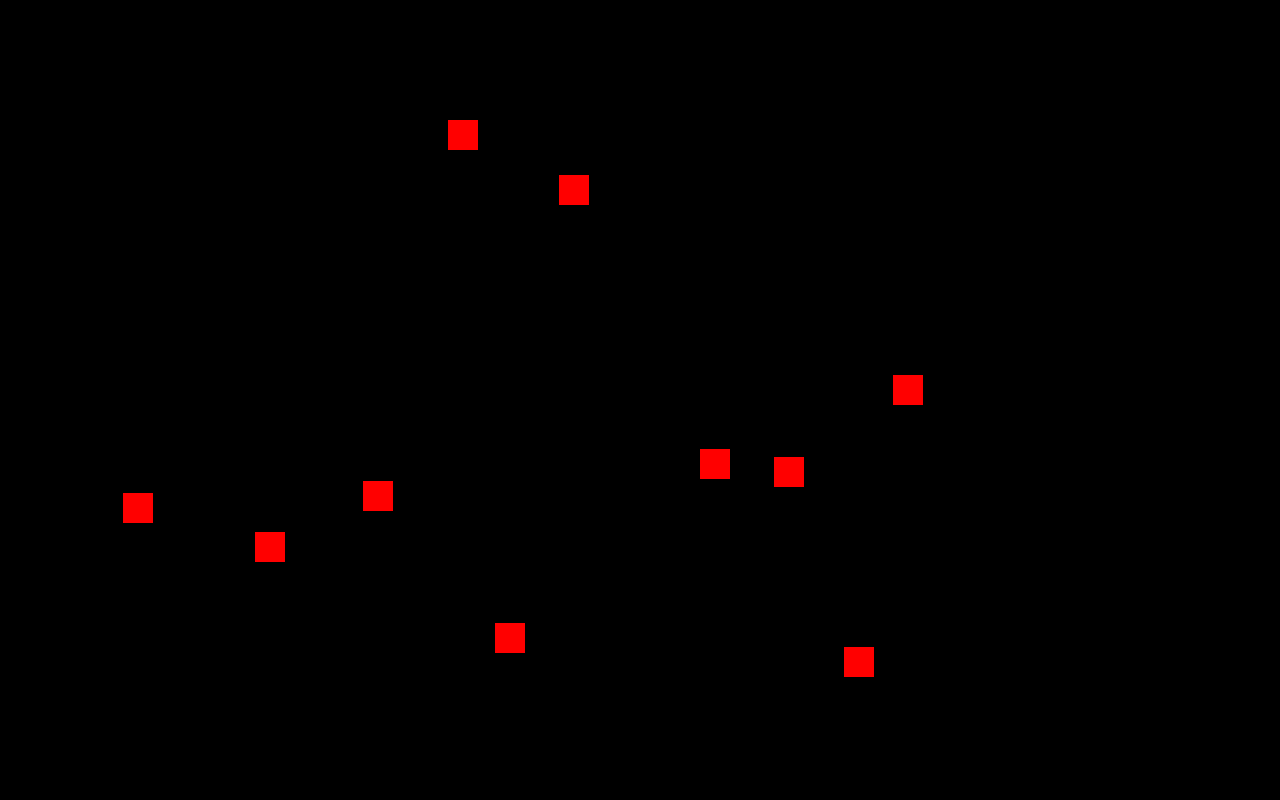
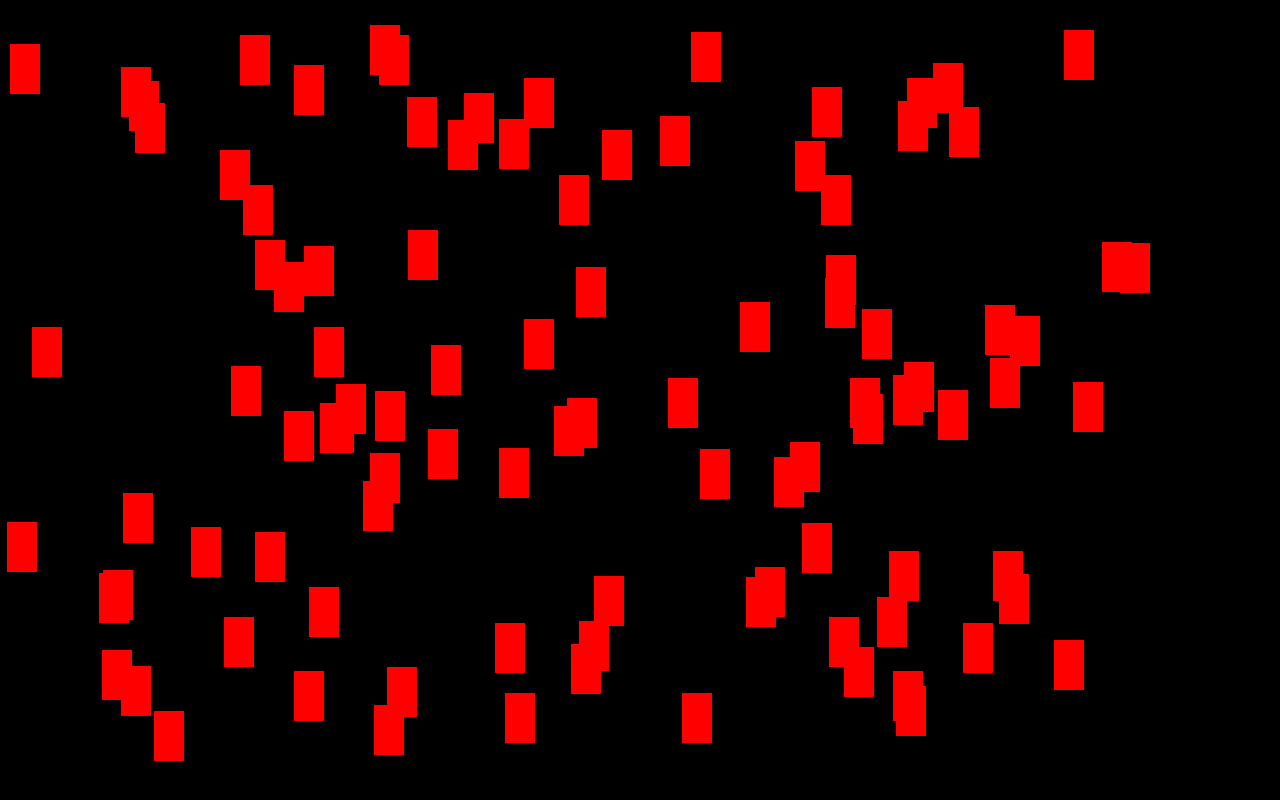
Before and after one commit to BuildMe-100/Micro, a plain HTML site: page index.html in a window 1280 px wide. Drawn offline with Linux system fonts and the light colour scheme.

Commit message:
Update index.html
Updating the amount of boxes and size of boxes. The time of delay back to original state

```diff
--- a/index.html
+++ b/index.html
@@ -22,7 +22,7 @@
     .box {
         position: absolute;
         width: 30px;
-        height: 30px;
+        height: 50px;
         background-color: red;
         transition: all 0.5s ease-out;
         pointer-events: none;
@@ -48,7 +48,7 @@ document.addEventListener('DOMContentLoaded', function() {
     let count = 0;
 
     function createBoxes() {
-        for (let i = 0; i < 10; i++) {
+        for (let i = 0; i < 100; i++) {
             const box = document.createElement('div');
             box.classList.add('box');
             box.style.left = `${Math.random() * 90}vw`;
@@ -82,7 +82,7 @@ document.addEventListener('DOMContentLoaded', function() {
                 count = 0;
                 createBoxes();
             }
-        }, 6000);
+        }, 3000);
     }
 
     createBoxes();
```
